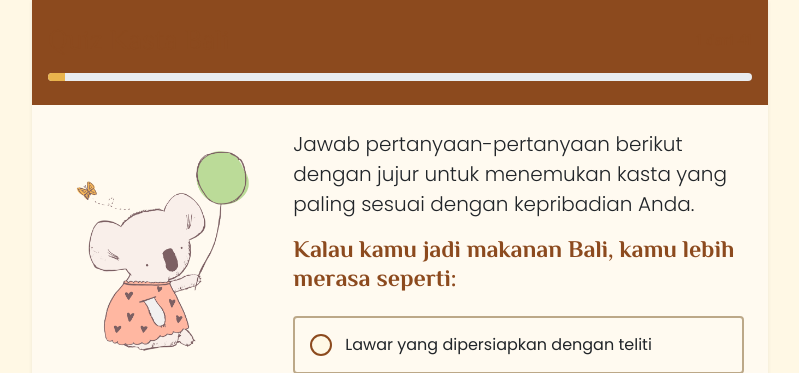
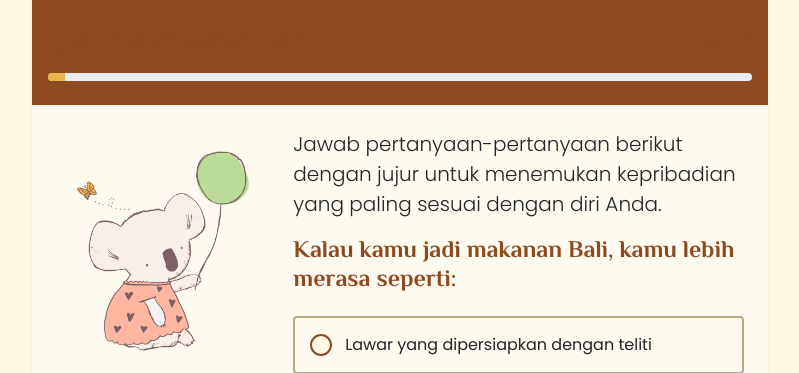
Before and after one commit to leaksopan/dev-MeetWithBalinese, a CodeIgniter app: page /MeetWithBalinese/quiz in a window 1280 px wide. Shown: the part 147-520 px from the top of the page, without its empty margins (240-1039 px from the left). Run offline with CodeIgniter, Linux system fonts and the light colour scheme; a user stored in the database is signed in; data comes from the database, SQL or seed files in the repository; data that the repository does not hold is empty.

Commit message:
Menghapus kata kasta dan menggantinya dengan kepribadian di halaman quiz

```diff
--- a/application/views/quiz/index.php
+++ b/application/views/quiz/index.php
@@ -5,7 +5,7 @@
         <div class="card border-0 shadow-sm">
             <div class="card-header border-0 py-4">
                 <div class="d-flex justify-content-between align-items-center">
-                    <h3 class="mb-0">Quiz Kasta Bali</h3>
+                    <h3 class="mb-0">Quiz Kepribadian Bali</h3>
                     <div class="quiz-progress">
                         <span id="currentQuestion">1</span> dari <span id="totalQuestions"><?= count($questions) ?></span>
                     </div>
@@ -28,7 +28,7 @@
                         </div>
                     </div>
                     <div class="col-md-8">
-                        <p class="lead">Jawab pertanyaan-pertanyaan berikut dengan jujur untuk menemukan kasta yang paling sesuai dengan kepribadian Anda.</p>
+                        <p class="lead">Jawab pertanyaan-pertanyaan berikut dengan jujur untuk menemukan kepribadian yang paling sesuai dengan diri Anda.</p>
 
                         <?php echo form_open('quiz/submit', ['id' => 'quizForm']); ?>
 
@@ -268,9 +268,9 @@
             "Pilih jawaban yang paling sesuai dengan diri Anda!",
             "Ingat, tidak ada jawaban yang salah dalam quiz ini.",
             "Terus lanjutkan! Anda hampir setengah jalan!",
-            "Jawaban Anda membantu kami menemukan kasta yang tepat.",
+            "Jawaban Anda membantu kami menemukan kepribadian yang tepat.",
             "Sebentar lagi selesai, tetap semangat!",
-            "Sedikit lagi, kami akan menunjukkan hasil kastamu!"
+            "Sedikit lagi, kami akan menunjukkan hasil kepribadianmu!"
         ];
 
         // Tombol navigasi
```
